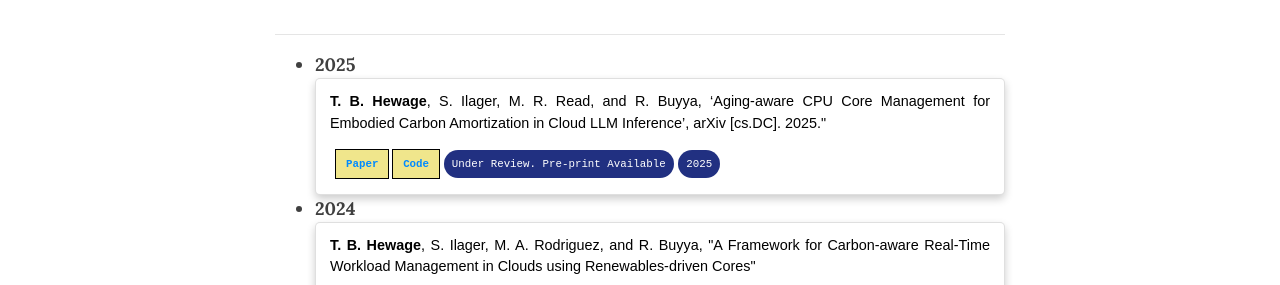
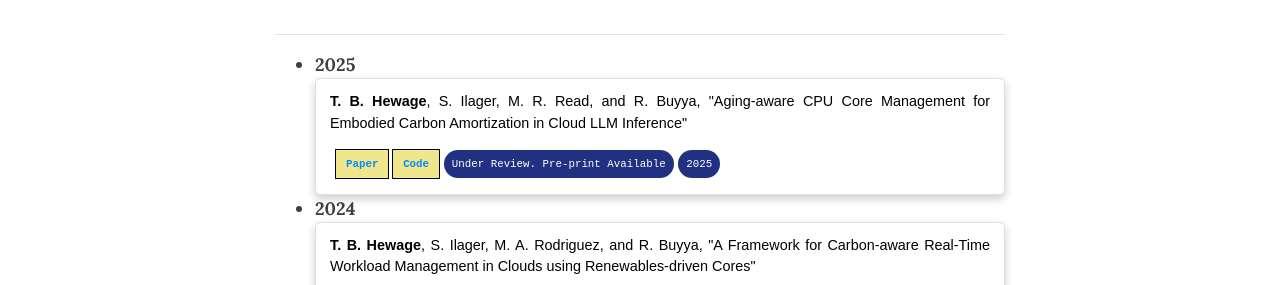
Before and after one commit to tharindu-b-hewage/tharindu-b-hewage.github.io, a Jekyll site: the page built from publications.md, in a window 1280 px wide and 900 px high, scrolled down 651 px. Shown: the part 167-452 px from the top of the window. Built offline with Jekyll 4.4.1, drawn with Linux system fonts in a browser that asks for light colours; nearby versions of some CDN libraries; comment, search, counter and statistics services are not loaded.

Commit message:
fix citation

```diff
--- a/publications.md
+++ b/publications.md
@@ -139,7 +139,7 @@ I have collaborated with researchers from following institutes.
 - **2025**
     <div class="card padded-div">
         <code style="font-size: 0.8em; color: black; background-color: white; font-family: sans-serif">
-            <strong>T. B. Hewage</strong>, S. Ilager, M. R. Read, and R. Buyya, ‘Aging-aware CPU Core Management for Embodied Carbon Amortization in Cloud LLM Inference’, arXiv [cs.DC]. 2025."
+            <strong>T. B. Hewage</strong>, S. Ilager, M. R. Read, and R. Buyya, "Aging-aware CPU Core Management for Embodied Carbon Amortization in Cloud LLM Inference"
         </code>
         <div class="padded-div">
             <span class="artifact paper"><a href="https://arxiv.org/abs/2501.15829">Paper</a></span>
```
